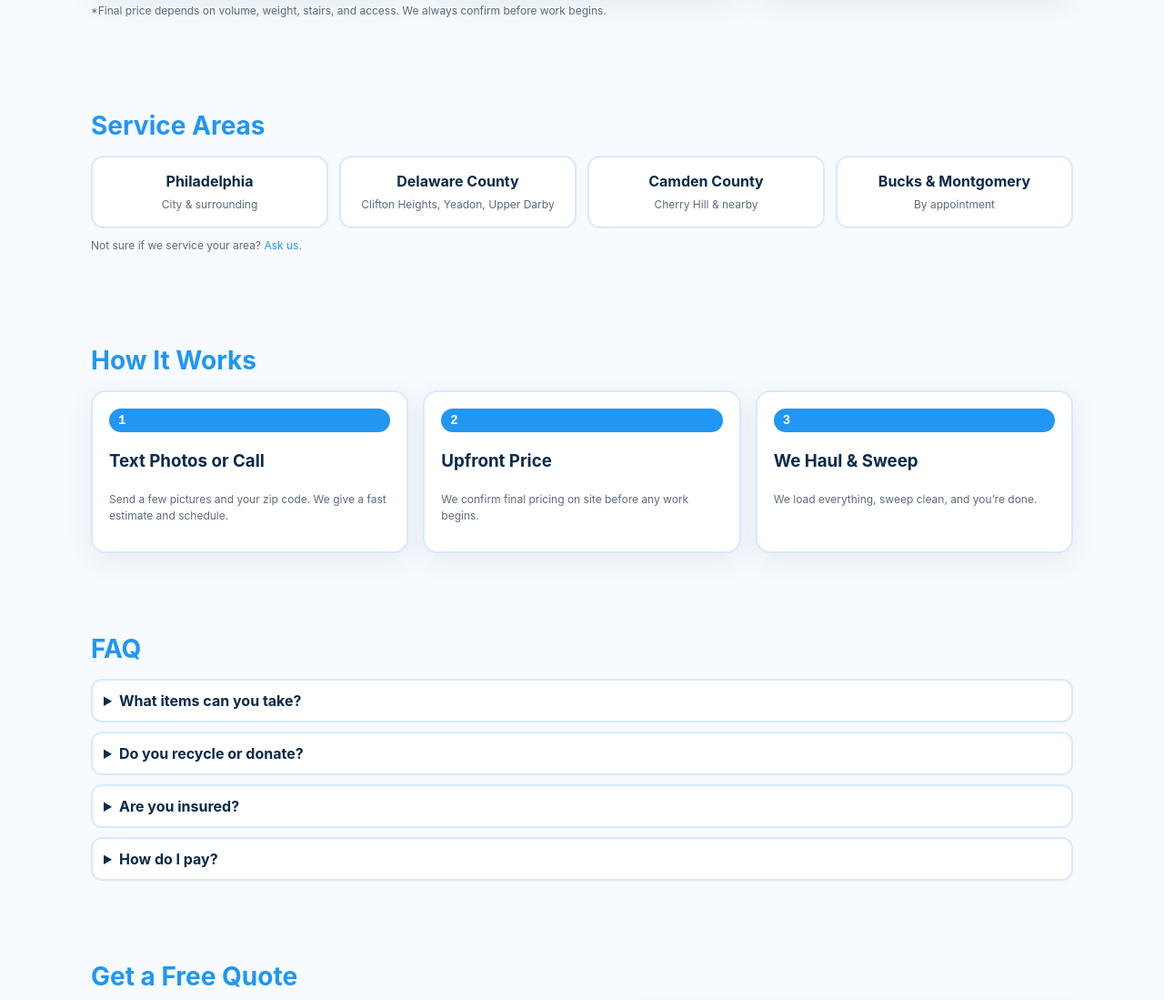
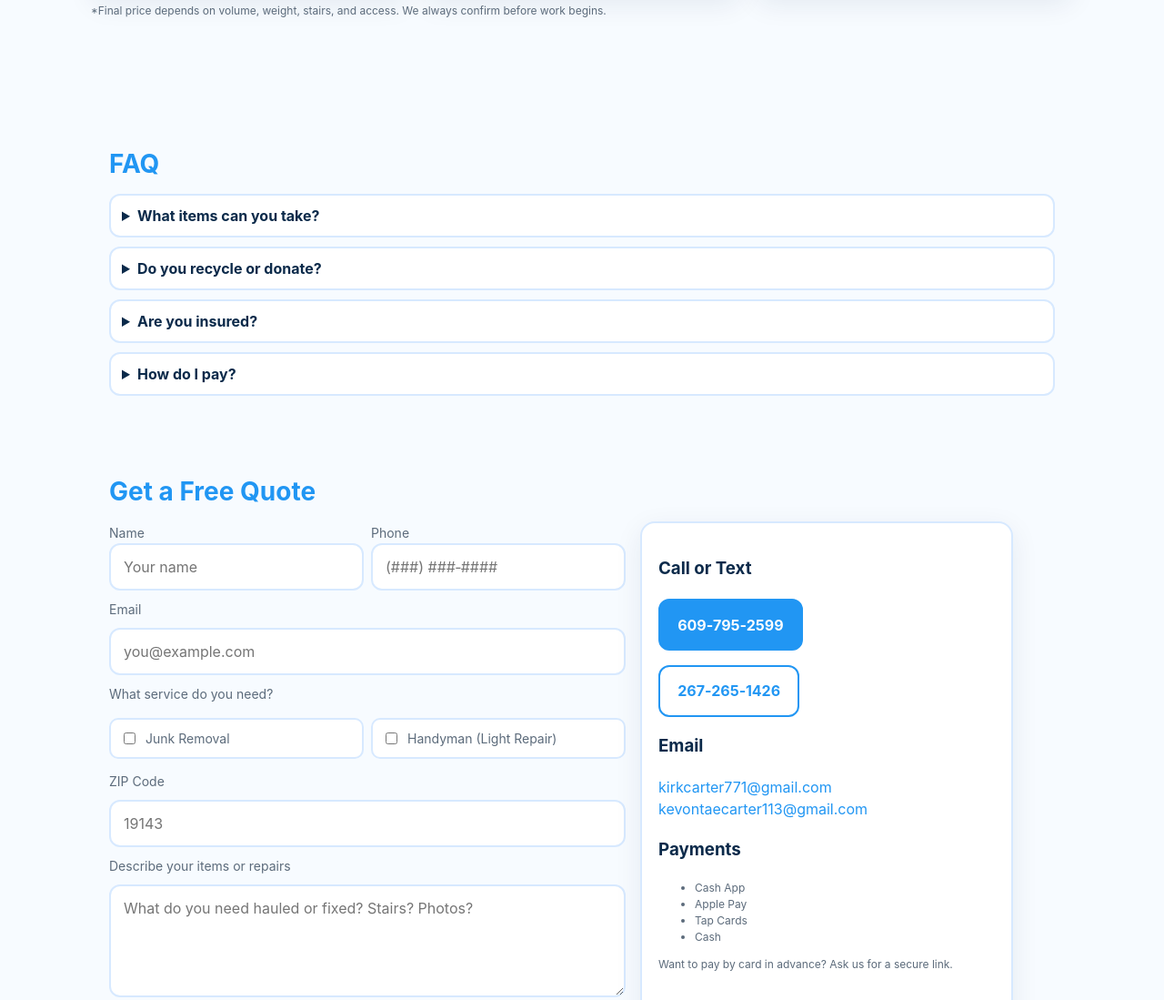
Before and after one commit to quickandfix/quickandfix.github.io, a plain HTML site: page index.html in a window 1280 px wide. Shown: the part 1384-2483 px from the top of the page at 91% size. Drawn offline with Linux system fonts and the light colour scheme; no server answers.

Commit message:
Update index.html

```diff
--- a/index.html
+++ b/index.html
@@ -192,39 +192,7 @@
 
     <section id="areas">
       <div class="wrap">
-        <h2>Service Areas</h2>
-        <div class="kpis">
-          <div class="kpi"><strong>Philadelphia</strong><br><span class="mini">City &amp; surrounding</span></div>
-          <div class="kpi"><strong>Delaware County</strong><br><span class="mini">Clifton Heights, Yeadon, Upper Darby</span></div>
-          <div class="kpi"><strong>Camden County</strong><br><span class="mini">Cherry Hill &amp; nearby</span></div>
-          <div class="kpi"><strong>Bucks &amp; Montgomery</strong><br><span class="mini">By appointment</span></div>
-        </div>
-        <p class="mini" style="margin-top:10px">Not sure if we service your area? <a href="#contact">Ask us</a>.</p>
-      </div>
-    </section>
 
-    <section id="process">
-      <div class="wrap">
-        <h2>How It Works</h2>
-        <div class="grid process">
-          <div class="card step">
-            <div class="num">1</div>
-            <h3>Text Photos or Call</h3>
-            <p class="mini">Send a few pictures and your zip code. We give a fast estimate and schedule.</p>
-          </div>
-          <div class="card step">
-            <div class="num">2</div>
-            <h3>Upfront Price</h3>
-            <p class="mini">We confirm final pricing on site before any work begins.</p>
-          </div>
-          <div class="card step">
-            <div class="num">3</div>
-            <h3>We Haul &amp; Sweep</h3>
-            <p class="mini">We load everything, sweep clean, and you’re done.</p>
-          </div>
-        </div>
-      </div>
-    </section>
 
     <section id="faq">
       <div class="wrap">
```
